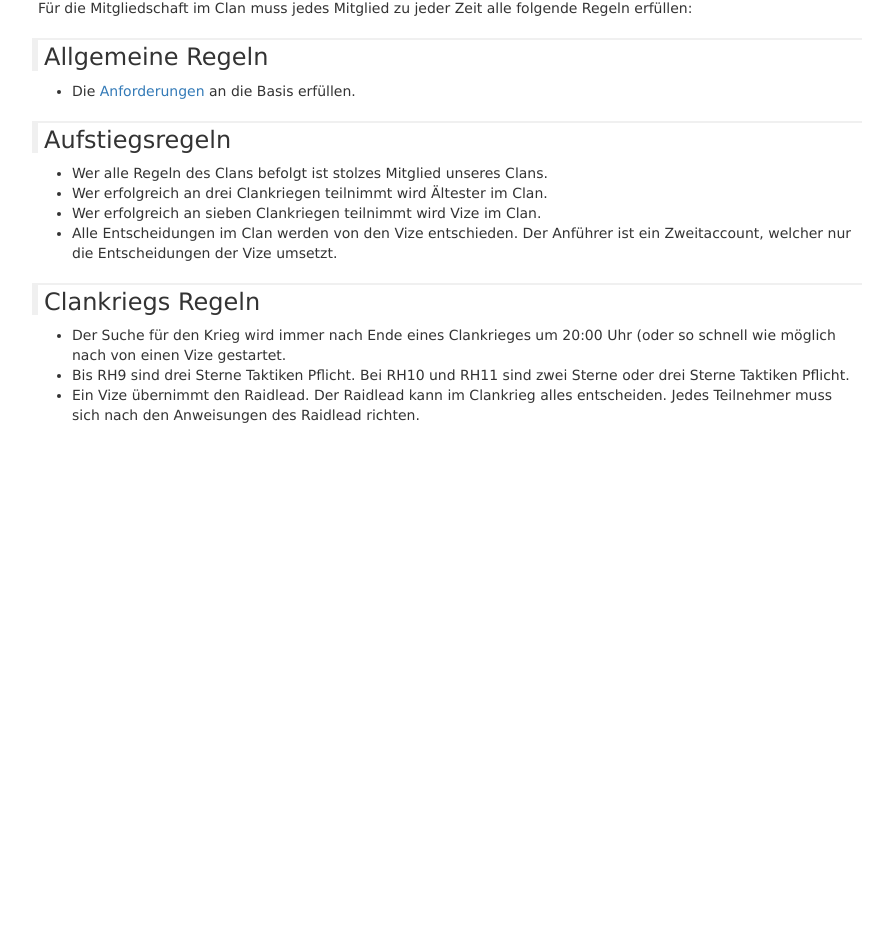
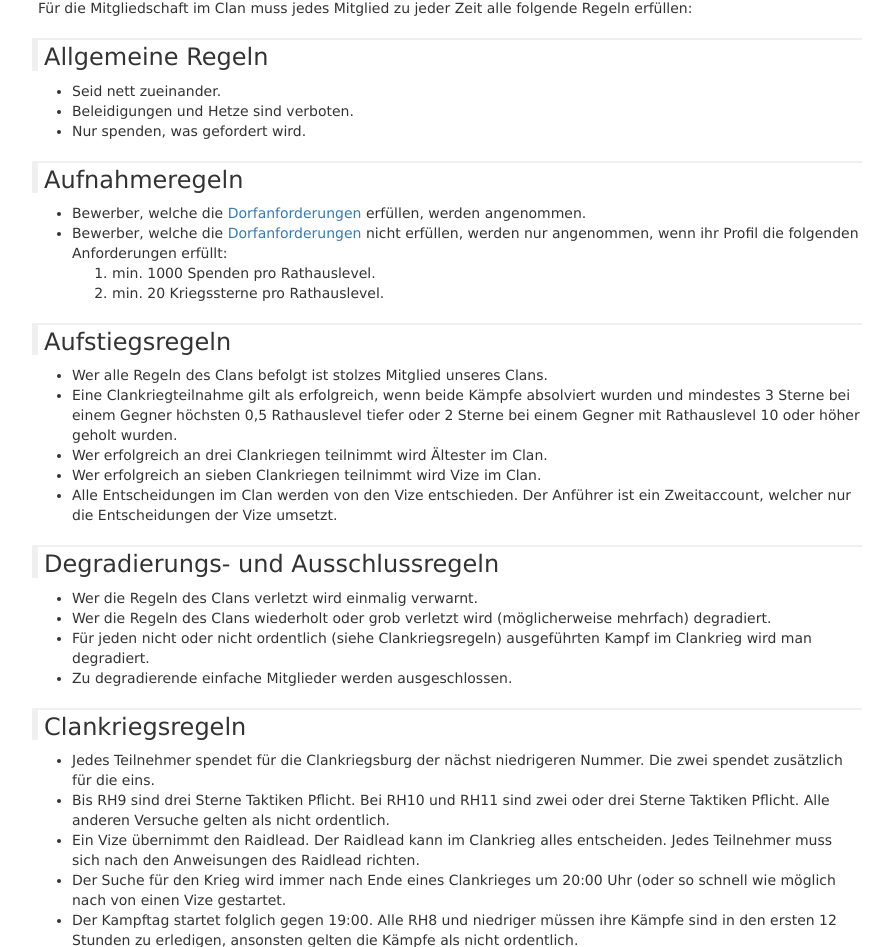
Before and after one commit to hhvincehh/DeumSuperStar, a plain HTML site: page regeln.html in a window 1280 px wide. Shown: the part 208-1155 px from the top of the page, without its empty margins (193-1086 px from the left). Before the commit the page ends 800 px from the top, so only its background shows below. Drawn offline with nearby package versions, Linux system fonts and the light colour scheme.

Commit message:
Regeln angepasst

```diff
--- a/regeln.html
+++ b/regeln.html
@@ -16,6 +16,7 @@
       <div class="col-md-2"></div>
       <div class="col-md-2"><a href="index.html">Startseite</a></div>
       <div class="col-md-2"><a href="anforderungen.html">Dorfanforderungen</a></div>
+      <div class="col-md-2"><a href="klassifikation.html">Dorfklassifikation</a></div>
       <div class="col-md-2"><a href="regeln.html">Regeln</a></div>
       <div class="col-md-2"></div>
     </div>
@@ -26,20 +27,44 @@
 <p>Für die Mitgliedschaft im Clan muss jedes Mitglied zu jeder Zeit alle folgende Regeln erfüllen:</p>
 <h3 id="allgemeine-regeln">Allgemeine Regeln</h3>
 <ul>
-<li>Die <a href="anforderungen.html">Anforderungen</a> an die Basis erfüllen.</li>
+<li>Seid nett zueinander.</li>
+<li>Beleidigungen und Hetze sind verboten.</li>
+<li>Nur spenden, was gefordert wird.</li>
+</ul>
+<h3 id="aufnahmeregeln">Aufnahmeregeln</h3>
+<ul>
+<li>Bewerber, welche die <a href="anforderungen.html">Dorfanforderungen</a> erfüllen, werden angenommen.</li>
+<li>Bewerber, welche die <a href="anforderungen.html">Dorfanforderungen</a> nicht erfüllen, werden nur angenommen, wenn ihr Profil die folgenden Anforderungen erfüllt:<ol>
+<li>min. 1000 Spenden pro Rathauslevel.</li>
+<li>min. 20 Kriegssterne pro Rathauslevel.</li>
+</ol>
+</li>
 </ul>
 <h3 id="aufstiegsregeln">Aufstiegsregeln</h3>
 <ul>
 <li>Wer alle Regeln des Clans befolgt ist stolzes Mitglied unseres Clans.</li>
+<li>Eine Clankriegteilnahme gilt als erfolgreich, wenn beide Kämpfe absolviert wurden und mindestes 3 Sterne bei einem Gegner höchsten 0,5 Rathauslevel tiefer oder 2 Sterne bei einem Gegner mit Rathauslevel 10 oder höher geholt wurden.</li>
 <li>Wer erfolgreich an drei Clankriegen teilnimmt wird Ältester im Clan.</li>
 <li>Wer erfolgreich an sieben Clankriegen teilnimmt wird Vize im Clan.</li>
 <li>Alle Entscheidungen im Clan werden von den Vize entschieden. Der Anführer ist ein Zweitaccount, welcher nur die Entscheidungen der Vize umsetzt.</li>
 </ul>
-<h3 id="clankriegs-regeln">Clankriegs Regeln</h3>
+<h3 id="degradierungs-und-ausschlussregeln">Degradierungs- und Ausschlussregeln</h3>
 <ul>
+<li>Wer die Regeln des Clans verletzt wird einmalig verwarnt.</li>
+<li>Wer die Regeln des Clans wiederholt oder grob verletzt wird (möglicherweise mehrfach) degradiert.</li>
+<li>Für jeden nicht oder nicht ordentlich (siehe Clankriegsregeln) ausgeführten Kampf im Clankrieg wird man degradiert.</li>
+<li>Zu degradierende einfache Mitglieder werden ausgeschlossen.</li>
+</ul>
+<h3 id="clankriegsregeln">Clankriegsregeln</h3>
+<ul>
+<li>Jedes Teilnehmer spendet für die Clankriegsburg der nächst niedrigeren Nummer. Die zwei spendet zusätzlich für die eins.</li>
+<li>Bis RH9 sind drei Sterne Taktiken Pflicht. Bei RH10 und RH11 sind zwei oder drei Sterne Taktiken Pflicht. Alle anderen Versuche gelten als nicht ordentlich.</li>
+<li>Ein Vize übernimmt den Raidlead. Der Raidlead kann im Clankrieg alles entscheiden. Jedes Teilnehmer muss sich nach den Anweisungen des Raidlead richten.</li>
 <li>Der Suche für den Krieg wird immer nach Ende eines Clankrieges um 20:00 Uhr (oder so schnell wie möglich nach  von einen Vize gestartet.</li>
-<li>Bis RH9 sind drei Sterne Taktiken Pflicht. Bei RH10 und RH11 sind zwei Sterne oder drei Sterne Taktiken Pflicht.</li>
-<li>Ein Vize übernimmt den Raidlead. Der Raidlead kann im Clankrieg alles entscheiden. Jedes Teilnehmer muss sich nach den Anweisungen des Raidlead richten.</li>
+<li>Der Kampftag startet folglich gegen 19:00. Alle RH8 und niedriger müssen ihre Kämpfe sind in den ersten 12 Stunden zu erledigen, ansonsten gelten die Kämpfe als nicht ordentlich.<ul>
+<li>Alle RH9 müssen ihre Kämpfe in den ersten 18 Stunden erledigen, ansonsten gelten die Kämpfe als nicht ordentlich.</li>
+</ul>
+</li>
 </ul>
 </div>
       <div class="col-md-2"></div>
```
Also changed, not shown: anforderungen.html (+9 -10 lines), index.html (+1 -0 lines).
